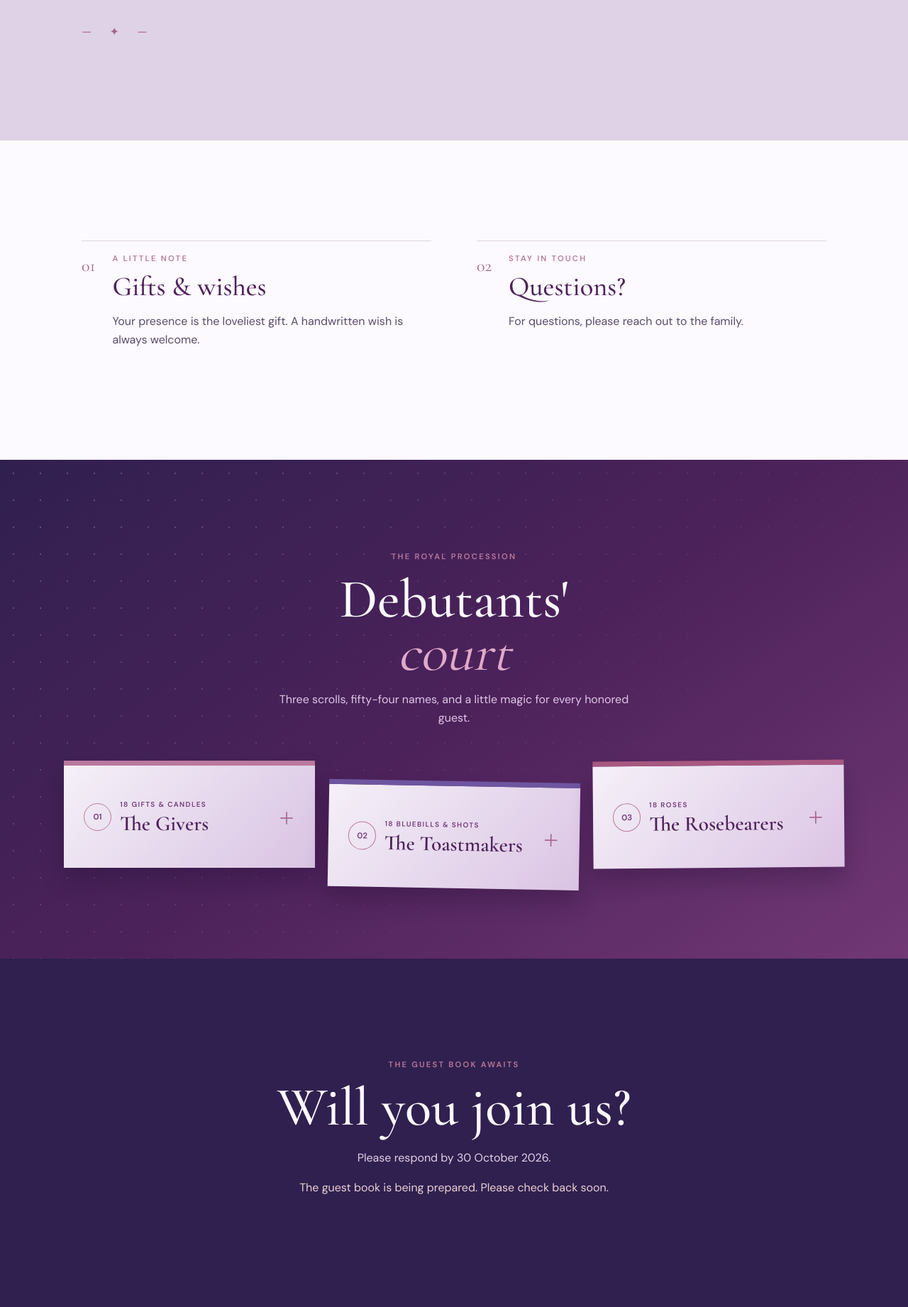
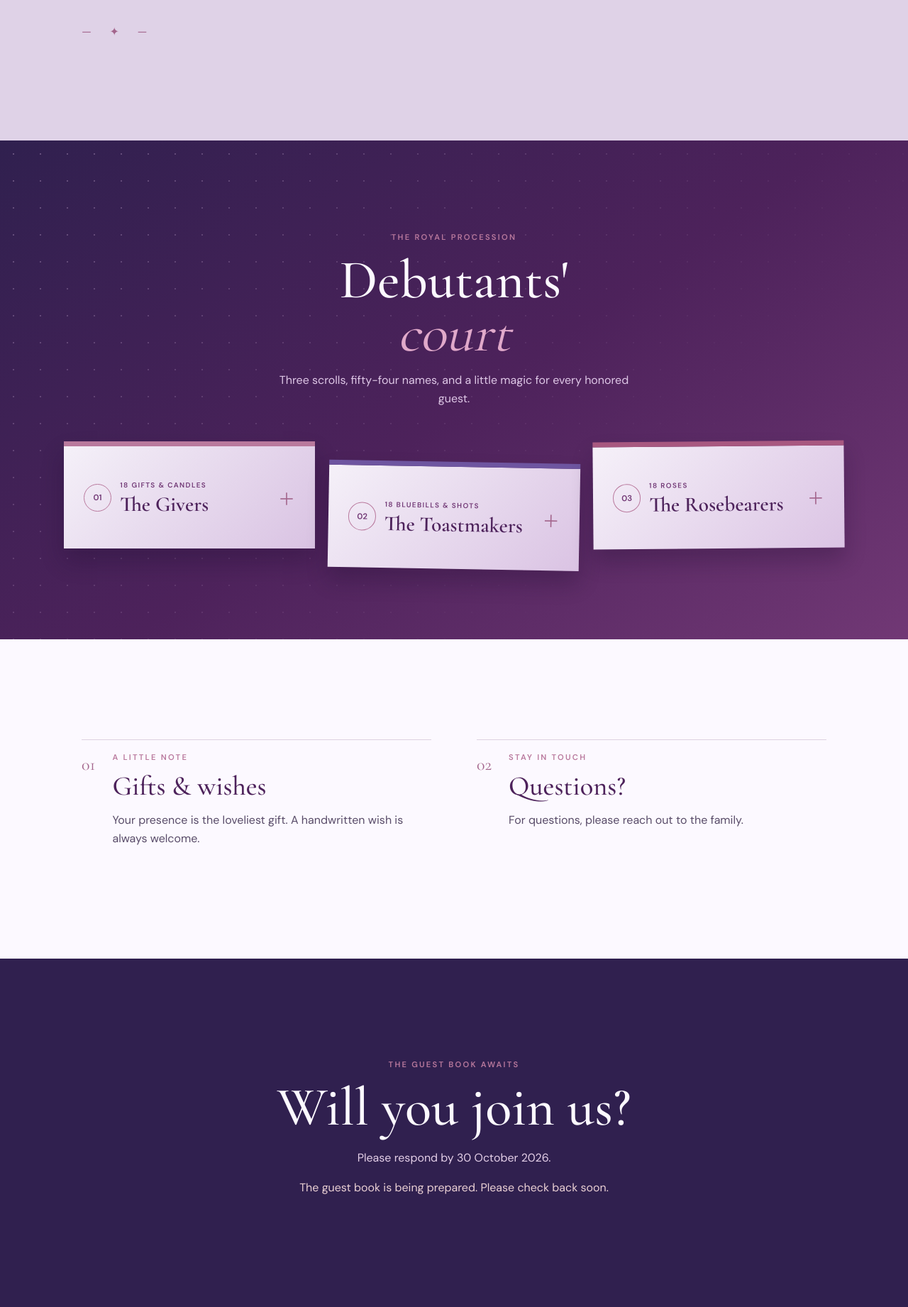
Before and after one commit to JLDelaCuesta/debut-rsvp, a Flask app: page / in a window 1280 px wide. Shown: the part 2190-4032 px from the top of the page at 71% size. Run offline with Flask 3, Linux system fonts and the light colour scheme; data comes from the database, SQL or seed files in the repository; data that the repository does not hold is empty.

Commit message:
Fix court section order and scroll expansion

```diff
--- a/static/css/site.css
+++ b/static/css/site.css
@@ -176,9 +176,9 @@ button:not(.gallery-trigger), .button, .quiet-button, .delete-button, .lightbox-
 .court-seal { display: grid; place-items: center; width: 2.45rem; height: 2.45rem; border: 1px solid #b9799d; border-radius: 50%; color: #713875; font: 600 .72rem var(--body); }
 .court-open { justify-self: end; color: #a3658c; font-size: 1.5rem; transition: transform .3s ease; }
 .court-scroll.is-open .court-open { transform: rotate(45deg); }
-.court-list { display: grid; grid-template-rows: 0fr; transition: grid-template-rows .55s ease; }
+.court-list { display: grid; grid-template-rows: 0fr; width: 100%; min-width: 0; overflow: hidden; transition: grid-template-rows .55s ease; }
 .court-scroll.is-open .court-list { grid-template-rows: 1fr; }
-.court-list ol { min-height: 0; overflow: hidden; margin: 0; padding: 0 1rem 0 3rem; columns: 1; list-style: decimal-leading-zero; color: #4d225b; }
+.court-list ol { width: 100%; min-width: 0; min-height: 0; overflow: hidden; margin: 0; padding: 0 1rem 0 3rem; columns: 1; list-style: decimal-leading-zero; color: #4d225b; }
 .court-scroll.is-open .court-list ol { padding-bottom: 1rem; }
 .court-list li { padding: .16rem 0; font-size: .78rem; overflow-wrap: anywhere; }
 .court-scroll-gifts { border-top: 7px solid #b9799d; }
--- a/templates/rsvp.html
+++ b/templates/rsvp.html
@@ -41,11 +41,6 @@
       {% if photos %}<div class="gallery gallery-count-{{ photos|length if photos|length < 5 else 'many' }} reveal">{% for photo in photos %}<figure class="gallery-item"><button class="gallery-trigger" type="button" aria-label="Open {{ photo.caption or content.celebrant }} photo" data-lightbox-src="{{ url_for('public.media', filename=photo.filename) }}" data-lightbox-alt="{{ photo.caption or content.celebrant }}"><img src="{{ url_for('public.media', filename=photo.filename) }}" alt="{{ photo.caption or content.celebrant }}"><span class="zoom-hint" aria-hidden="true">＋</span></button><figcaption>{{ photo.caption }}</figcaption></figure>{% endfor %}</div>{% endif %}
     </section>
 
-    <section class="section notes-section">
-      <div class="note"><span class="note-number">01</span><div class="note-content"><p class="eyebrow">A little note</p><h3>Gifts & wishes</h3><p>{{ content.gifts }}</p></div></div>
-      <div class="note"><span class="note-number">02</span><div class="note-content"><p class="eyebrow">Stay in touch</p><h3>Questions?</h3><p>{{ content.contact }}</p></div></div>
-    </section>
-
     <section class="court-section" id="court">
       <div class="court-heading reveal"><p class="eyebrow">The royal procession</p><h2>Debutants'<br><em>court</em></h2><p>Three scrolls, fifty-four names, and a little magic for every honored guest.</p></div>
       <div class="court-scrolls">
@@ -53,6 +48,11 @@
         <article class="court-scroll court-scroll-bluebills reveal"><button class="court-scroll-toggle" type="button" aria-expanded="false"><span class="court-seal">02</span><span><small>18 bluebills & shots</small><strong>The Toastmakers</strong></span><span class="court-open">＋</span></button><div class="court-list"><ol>{% for name in content.court_bluebills.splitlines() if name.strip() %}<li>{{ name }}</li>{% endfor %}</ol></div></article>
         <article class="court-scroll court-scroll-roses reveal"><button class="court-scroll-toggle" type="button" aria-expanded="false"><span class="court-seal">03</span><span><small>18 roses</small><strong>The Rosebearers</strong></span><span class="court-open">＋</span></button><div class="court-list"><ol>{% for name in content.court_roses.splitlines() if name.strip() %}<li>{{ name }}</li>{% endfor %}</ol></div></article>
       </div>
+    </section>
+
+    <section class="section notes-section">
+      <div class="note"><span class="note-number">01</span><div class="note-content"><p class="eyebrow">A little note</p><h3>Gifts & wishes</h3><p>{{ content.gifts }}</p></div></div>
+      <div class="note"><span class="note-number">02</span><div class="note-content"><p class="eyebrow">Stay in touch</p><h3>Questions?</h3><p>{{ content.contact }}</p></div></div>
     </section>
 
     <section class="section rsvp-section" id="rsvp">
```
